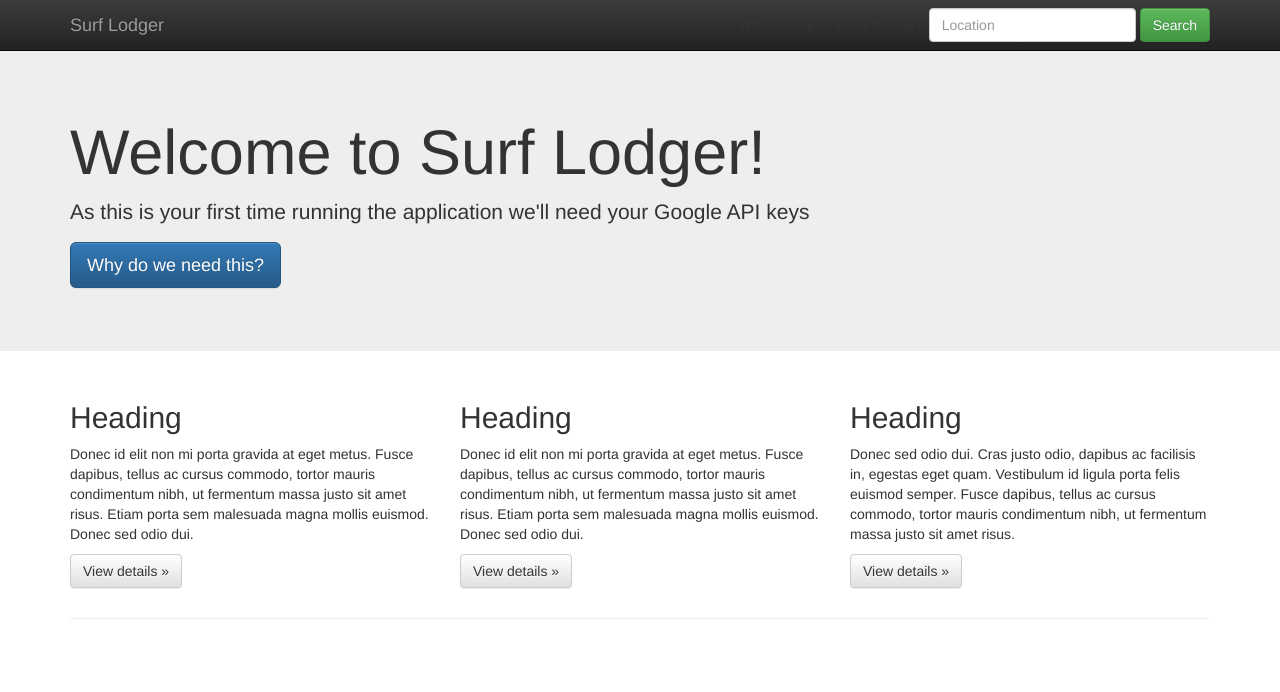
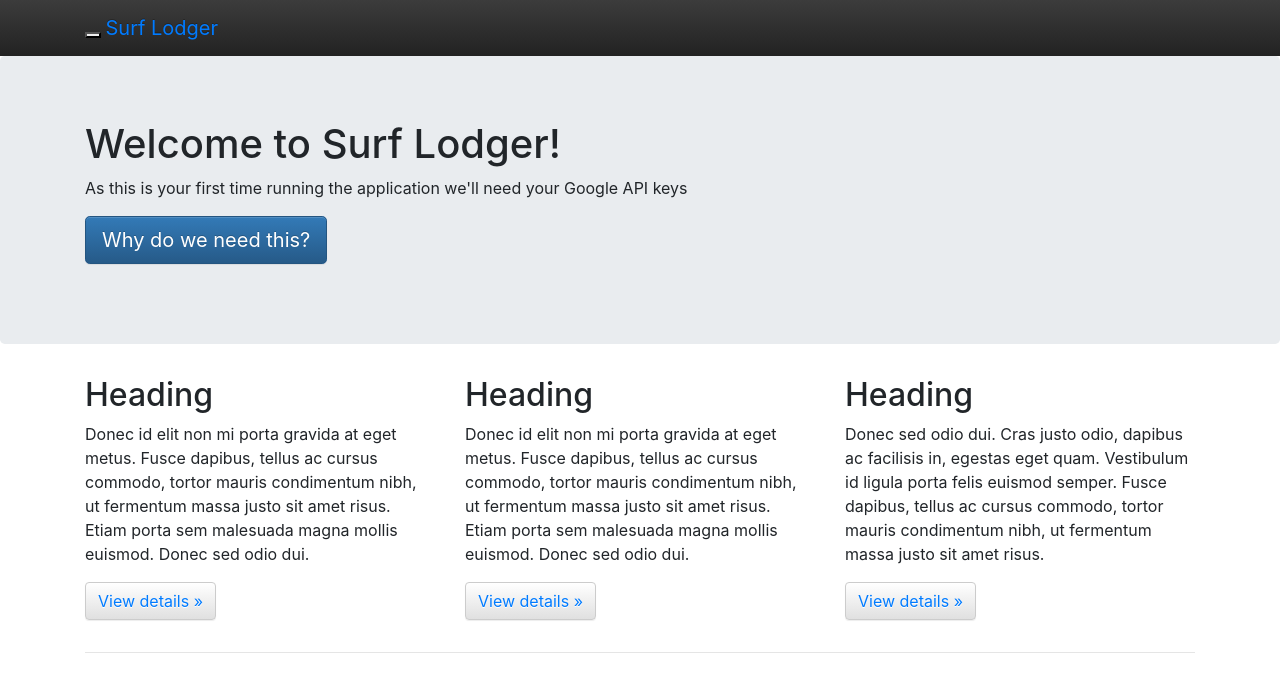
Before and after one commit to TomBennett-Lloyd/Surf-Lodger, a PHP site: page / in a window 1280 px wide. Shown: the top 692 px of the page. Run offline with PHP 8.4, Linux system fonts and the light colour scheme; some libraries are stand-ins or nearby versions.

Commit message:
Initial Commit

```diff
--- a/index.php
+++ b/index.php
@@ -6,23 +6,12 @@
         <meta name="description" content="">
         <meta name="viewport" content="width=device-width, initial-scale=1">
         <link rel="apple-touch-icon" href="apple-touch-icon.png">
-
-        <link rel="stylesheet" href="css/bootstrap/bootstrap.min.css">
-        <style>
-            body {
-                padding-top: 50px;
-                padding-bottom: 20px;
-            }
-        </style>
-        <link rel="stylesheet" href="css/bootstrap/bootstrap-theme.min.css">
+        <link href="external/Bootstrap/css/bootstrap.min.css" rel="stylesheet" type="text/css"/>
+        <link href="external/Bootstrap/css/bootstrap-theme.min.css" rel="stylesheet" type="text/css"/>
         <link rel="stylesheet" href="css/main.css">
-
-        <script src="js/vendor/modernizr-2.8.3-respond-1.4.2.min.js"></script>
     </head>
     <body>
-        <!--[if lt IE 8]>
-            <p>You are using an <strong>outdated</strong> browser. Please <a href="http://browsehappy.com/">upgrade your browser</a> to improve your experience.</p>
-        <![endif]-->
+
     <nav class="navbar navbar-inverse navbar-fixed-top" role="navigation">
       <div class="container">
         <div class="navbar-header">
--- /dev/null
+++ b/js/main.js
@@ -0,0 +1,5 @@
+/*
+ * To change this license header, choose License Headers in Project Properties.
+ * To change this template file, choose Tools | Templates
+ * and open the template in the editor.
+ */
```
Also changed, not shown: css/main.css (added, +9 -0 lines).
